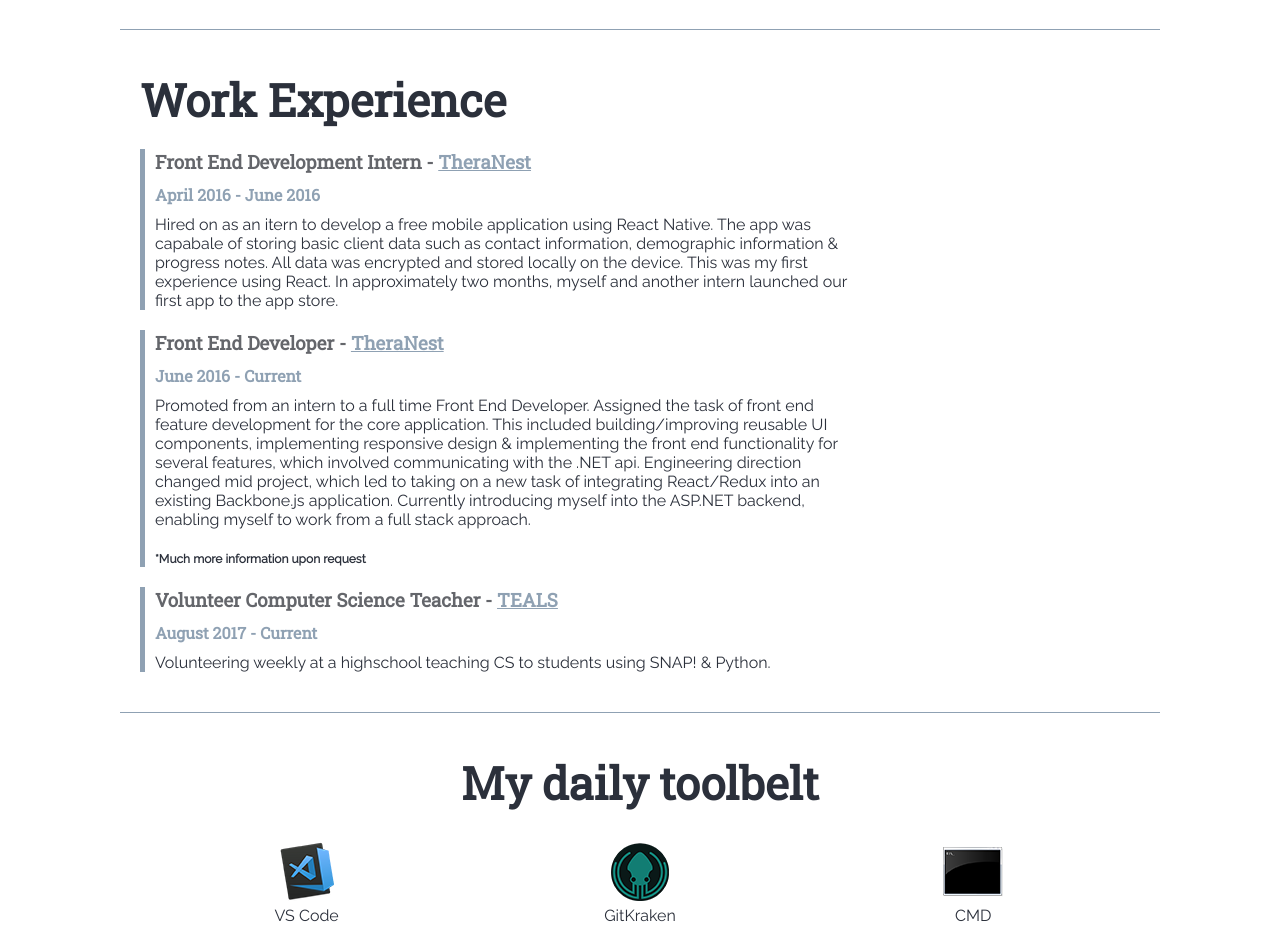
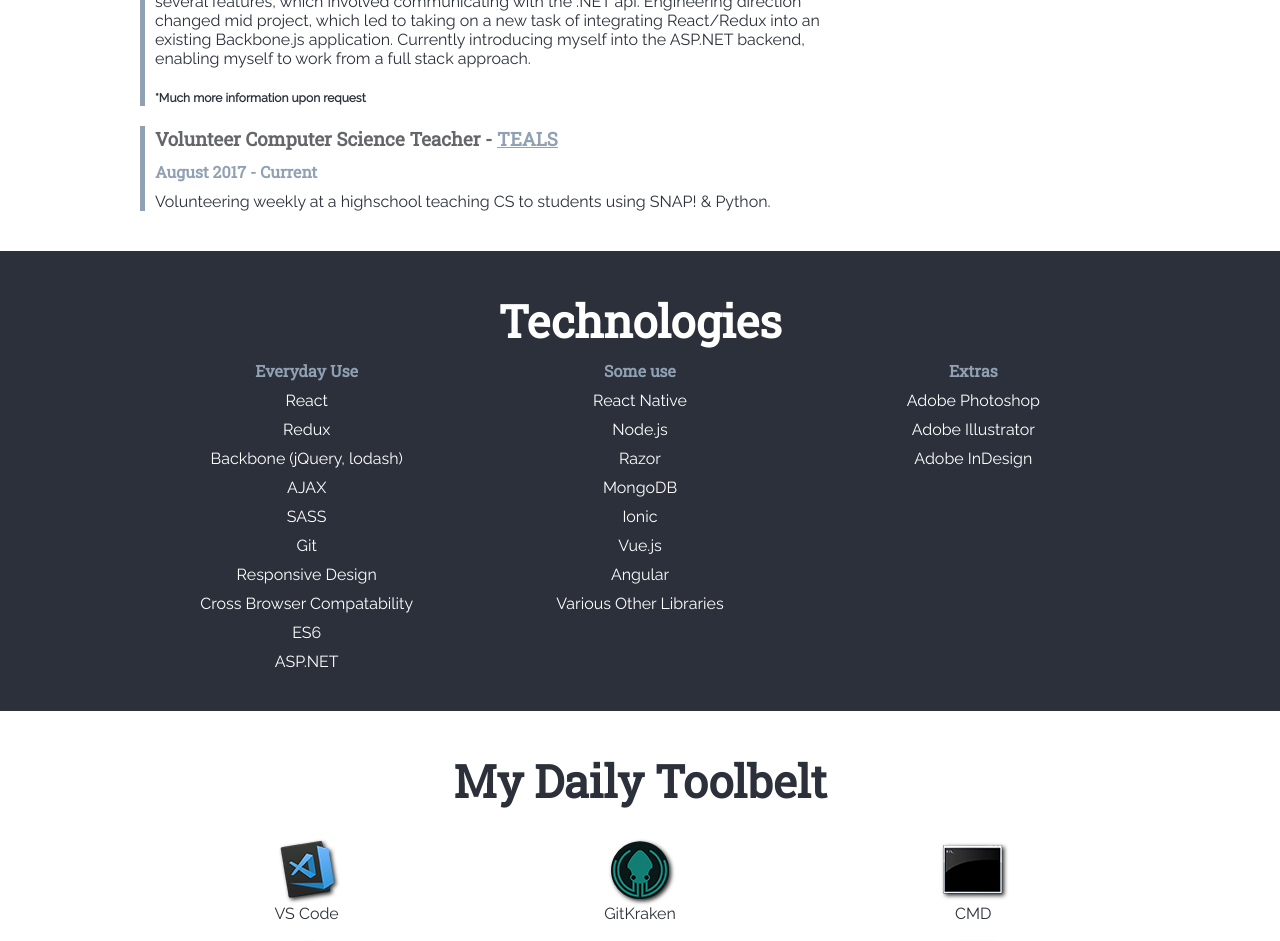
Before and after one commit to crbrasfield/crbrasfield.github.io, a React (Create React App) app: page /#/ in a window 1280 px wide. Shown: the part 1240-2181 px from the top of the page. Built offline with nearby package versions, Linux system fonts and the light colour scheme; the HTML template or start-up script is replaced by a standard one.

Commit message:
Change some styles around

```diff
--- a/src/index.css
+++ b/src/index.css
@@ -32,6 +32,8 @@
   color: #a3be8c; }
 
 .icon {
+  -webkit-filter: drop-shadow(2px 2px 2px #222);
+  filter: drop-shadow(2px 2px 2px #222);
   margin-top: 20px; }
 
 .icons {
@@ -56,12 +58,17 @@
     list-style-type: none;
     margin-top: 10px; }
 
+.container.secondary {
+  background: #2b303b;
+  color: white; }
+  .container.secondary h3 {
+    color: #c0c5ce; }
+
 .container .wrap {
   max-width: 1000px;
   padding: 40px 20px;
   margin: 0 auto;
-  overflow: auto;
-  border-bottom: 1px solid #8fa1b3; }
+  overflow: auto; }
   @media (max-width: 1000px) {
     .container .wrap {
       padding: 30px 40px; } }
@@ -127,7 +134,7 @@
   .row .column {
     flex: 1;
     padding: 0 5px; }
-    @media (max-width: 600px) {
+    @media (max-width: 650px) {
       .row .column {
         margin: 10px 0; } }
   @media (max-width: 650px) {
--- a/src/index.scss
+++ b/src/index.scss
@@ -50,6 +50,8 @@
 }
 
 .icon {
+  -webkit-filter: drop-shadow(2px 2px 2px #222);
+  filter: drop-shadow(2px 2px 2px #222);
   margin-top: 20px;
 }
 
@@ -84,12 +86,21 @@
 }
 
 .container {
+  &.secondary {
+    background: #2b303b;
+    color: white;
+
+    h3 {
+      color: #c0c5ce;
+    }
+  }
+
   .wrap {
     max-width: 1000px;
     padding: 40px 20px;
     margin: 0 auto;
     overflow: auto;
-    border-bottom: 1px solid #8fa1b3;
+    // border-bottom: 1px solid #8fa1b3;
 
     @media (max-width: 1000px) {
       padding: 30px 40px;
@@ -184,7 +195,7 @@
     flex: 1;
     padding: 0 5px;
 
-    @media (max-width: 600px) {
+    @media (max-width: 650px) {
       margin: 10px 0;
     }
   }
--- a/src/pages/about.js
+++ b/src/pages/about.js
@@ -29,7 +29,7 @@
           </div>
         </div>
       </div>
-      <div className="container primary">
+      <div className="container secondary">
         <div className="wrap">
           <div className="row">
             <div className="column">
@@ -63,7 +63,7 @@
           </div>
         </div>
       </div>
-      <div className="container secondary">
+      <div className="container">
         <div className="wrap center">
         <h3>
           Things I enjoy
--- a/src/pages/home.js
+++ b/src/pages/home.js
@@ -90,6 +90,53 @@
         <div onClick={this.toggle} className={`center  caret ${this.state.appearance}`}>
           <i className="fas fa-caret-down"></i>
         </div>
+        <div className="container">
+          <div className="wrap">
+            <h1>
+              Work Experience
+            </h1>
+            <JobItem
+              title="Front End Development Intern"
+              company="TheraNest"
+              link="http://www.theranest.com"
+              startDate="April 2016"
+              endDate="June 2016"
+            >
+              Hired on as an itern to develop a free mobile application using React Native.
+              The app was capabale of storing basic client data such as contact information,
+              demographic information & progress notes. All data was encrypted and stored locally
+              on the device. This was my first experience using React. In approximately two months,
+              myself and another intern launched our first app to the app store.
+            </JobItem>
+            <JobItem
+              title="Front End Developer"
+              company="TheraNest"
+              link="http://www.theranest.com"
+              startDate="June 2016"
+              endDate="Current"
+            >
+              Promoted from an intern to a full time Front End Developer. Assigned the task
+              of front end feature development for the core application. This included building/improving
+              reusable UI components, implementing responsive design & implementing the front end functionality
+              for several features, which involved communicating with the .NET api.
+              Engineering direction changed mid project, which led to taking on a new task
+              of integrating React/Redux into an existing Backbone.js application. Currently introducing
+              myself into the ASP.NET backend, enabling myself to work from a full stack approach.
+              <br />
+              <br />
+              <span className="small bold">*Much more information upon request</span>
+            </JobItem>
+            <JobItem
+              title="Volunteer Computer Science Teacher"
+              company="TEALS"
+              link="https://www.tealsk12.org/"
+              startDate="August 2017"
+              endDate="Current"
+            >
+              Volunteering weekly at a highschool teaching CS to students using SNAP! & Python.
+            </JobItem>
+          </div>
+        </div>
         <div className="container secondary">
           <div className="wrap">
             <h1 className="center">Technologies</h1>
@@ -140,55 +187,8 @@
           </div>
         </div>
         <div className="container primary">
-          <div className="wrap">
-            <h1>
-              Work Experience
-            </h1>
-            <JobItem
-              title="Front End Development Intern"
-              company="TheraNest"
-              link="http://www.theranest.com"
-              startDate="April 2016"
-              endDate="June 2016"
-            >
-              Hired on as an itern to develop a free mobile application using React Native.
-              The app was capabale of storing basic client data such as contact information,
-              demographic information & progress notes. All data was encrypted and stored locally
-              on the device. This was my first experience using React. In approximately two months,
-              myself and another intern launched our first app to the app store.
-            </JobItem>
-            <JobItem
-              title="Front End Developer"
-              company="TheraNest"
-              link="http://www.theranest.com"
-              startDate="June 2016"
-              endDate="Current"
-            >
-              Promoted from an intern to a full time Front End Developer. Assigned the task
-              of front end feature development for the core application. This included building/improving
-              reusable UI components, implementing responsive design & implementing the front end functionality
-              for several features, which involved communicating with the .NET api.
-              Engineering direction changed mid project, which led to taking on a new task
-              of integrating React/Redux into an existing Backbone.js application. Currently introducing
-              myself into the ASP.NET backend, enabling myself to work from a full stack approach.
-              <br />
-              <br />
-              <span className="small bold">*Much more information upon request</span>
-            </JobItem>
-            <JobItem
-              title="Volunteer Computer Science Teacher"
-              company="TEALS"
-              link="https://www.tealsk12.org/"
-              startDate="August 2017"
-              endDate="Current"
-            >
-              Volunteering weekly at a highschool teaching CS to students using SNAP! & Python.
-            </JobItem>
-          </div>
-        </div>
-        <div className="container secondary">
           <div className="wrap icons">
-            <h1>My daily toolbelt</h1>
+            <h1>My Daily Toolbelt</h1>
             <div className="row">
               <div className="column">
                 <img class="icon" src={code} />
```
